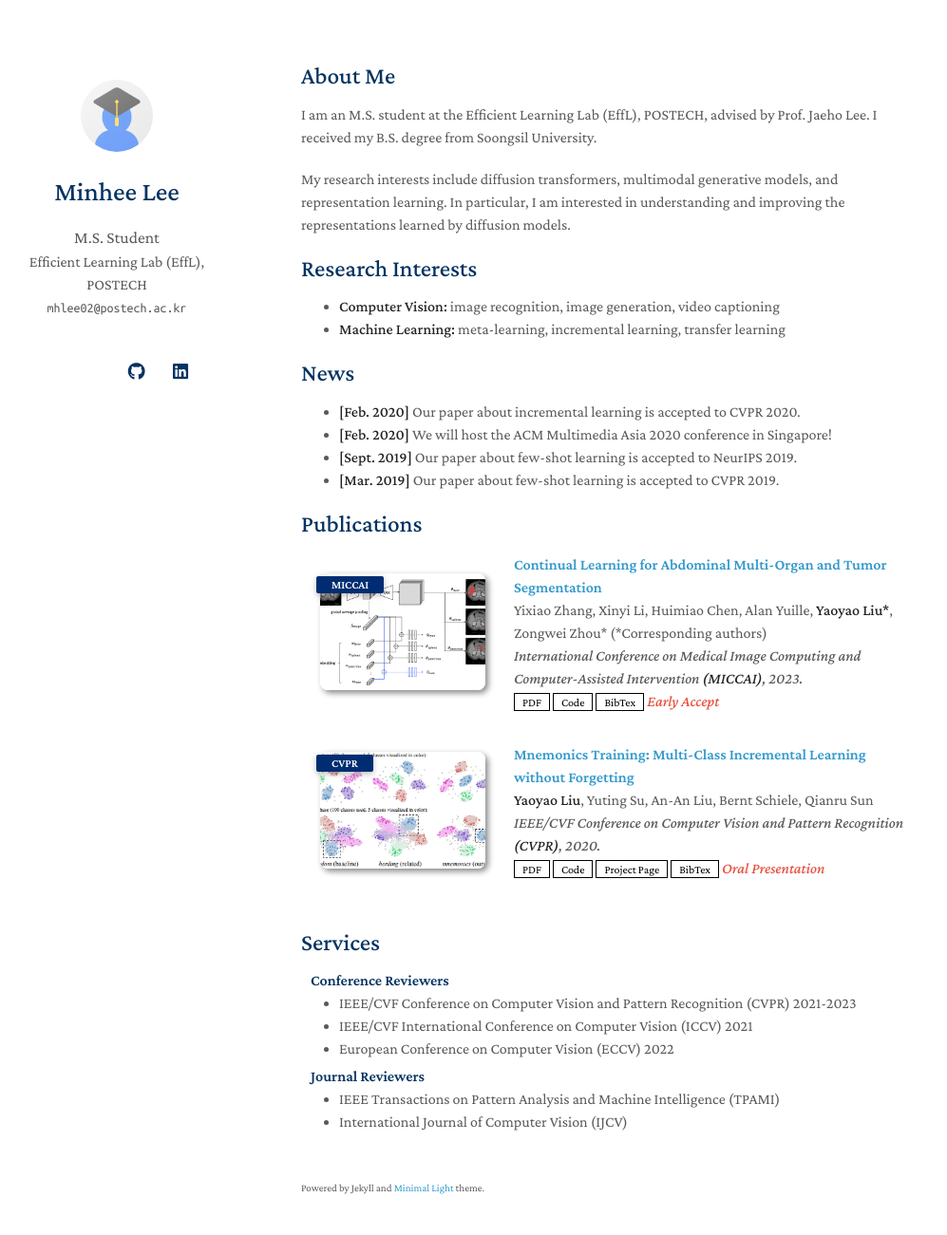
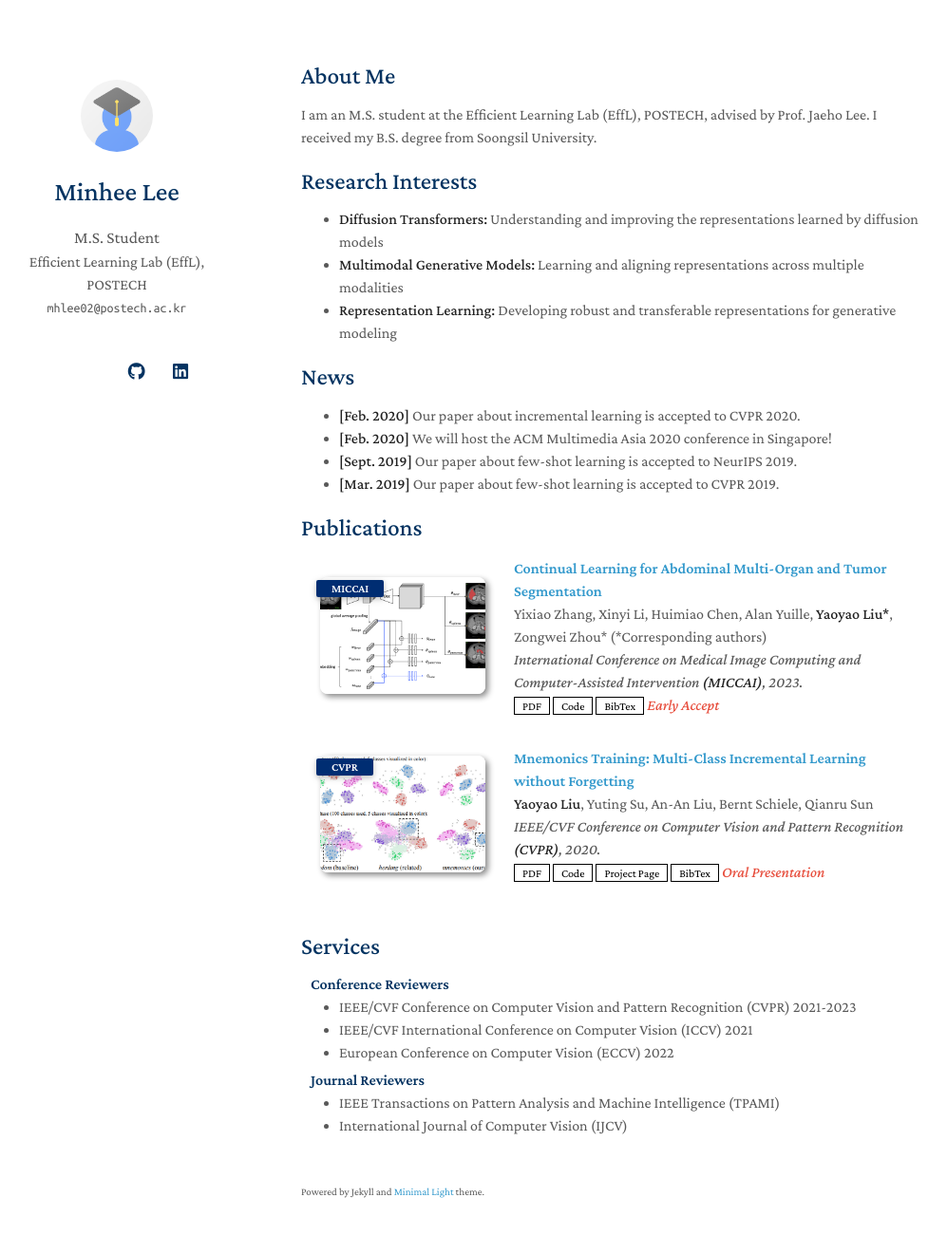
Before and after one commit to MoOo2mini/MoOo2mini.github.io, a Jekyll site: the page built from index.md, in a window 1280 px wide and 1336 px high. Shown: the top 1301 px of the window at 95% size, without its empty margins (153-1150 px from the left). Built offline with Jekyll 4.4.1, drawn with Linux system fonts in a browser that asks for light colours; a style sheet for code colours, icons or effects is not loaded; our own code applies the rules of GitHub Pages for plain Markdown files.

Commit message:
Refine research interests section

```diff
--- a/index.md
+++ b/index.md
@@ -6,12 +6,11 @@ layout: homepage
 
 I am an M.S. student at the Efficient Learning Lab (EffL), POSTECH, advised by Prof. Jaeho Lee. I received my B.S. degree from Soongsil University.
 
-My research interests include diffusion transformers, multimodal generative models, and representation learning. In particular, I am interested in understanding and improving the representations learned by diffusion models.
-
 ## Research Interests
 
-- **Computer Vision:** image recognition, image generation, video captioning
-- **Machine Learning:** meta-learning, incremental learning, transfer learning
+- **Diffusion Transformers:** Understanding and improving the representations learned by diffusion models
+- **Multimodal Generative Models:** Learning and aligning representations across multiple modalities
+- **Representation Learning:** Developing robust and transferable representations for generative modeling
 
 ## News
 
```
